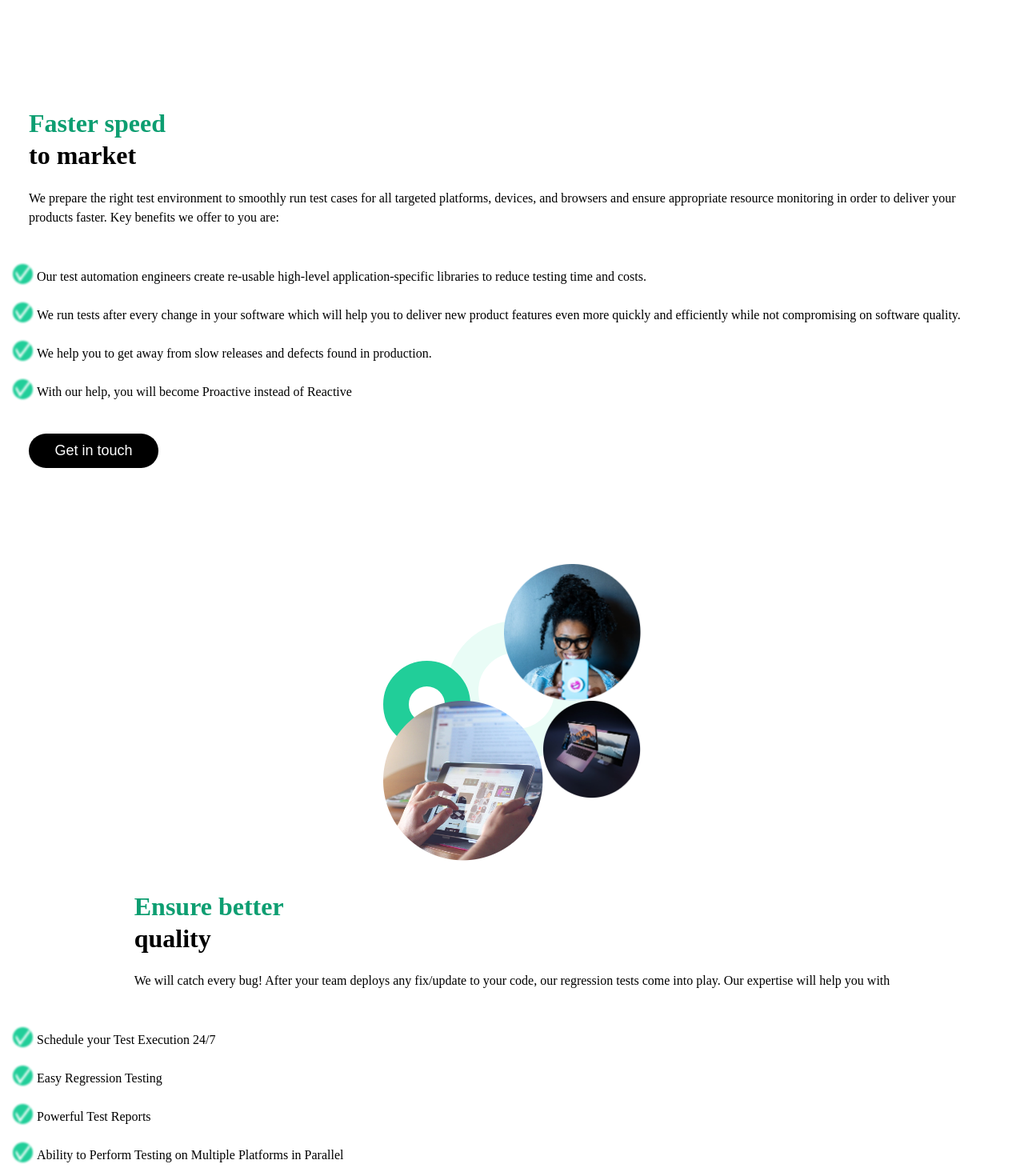
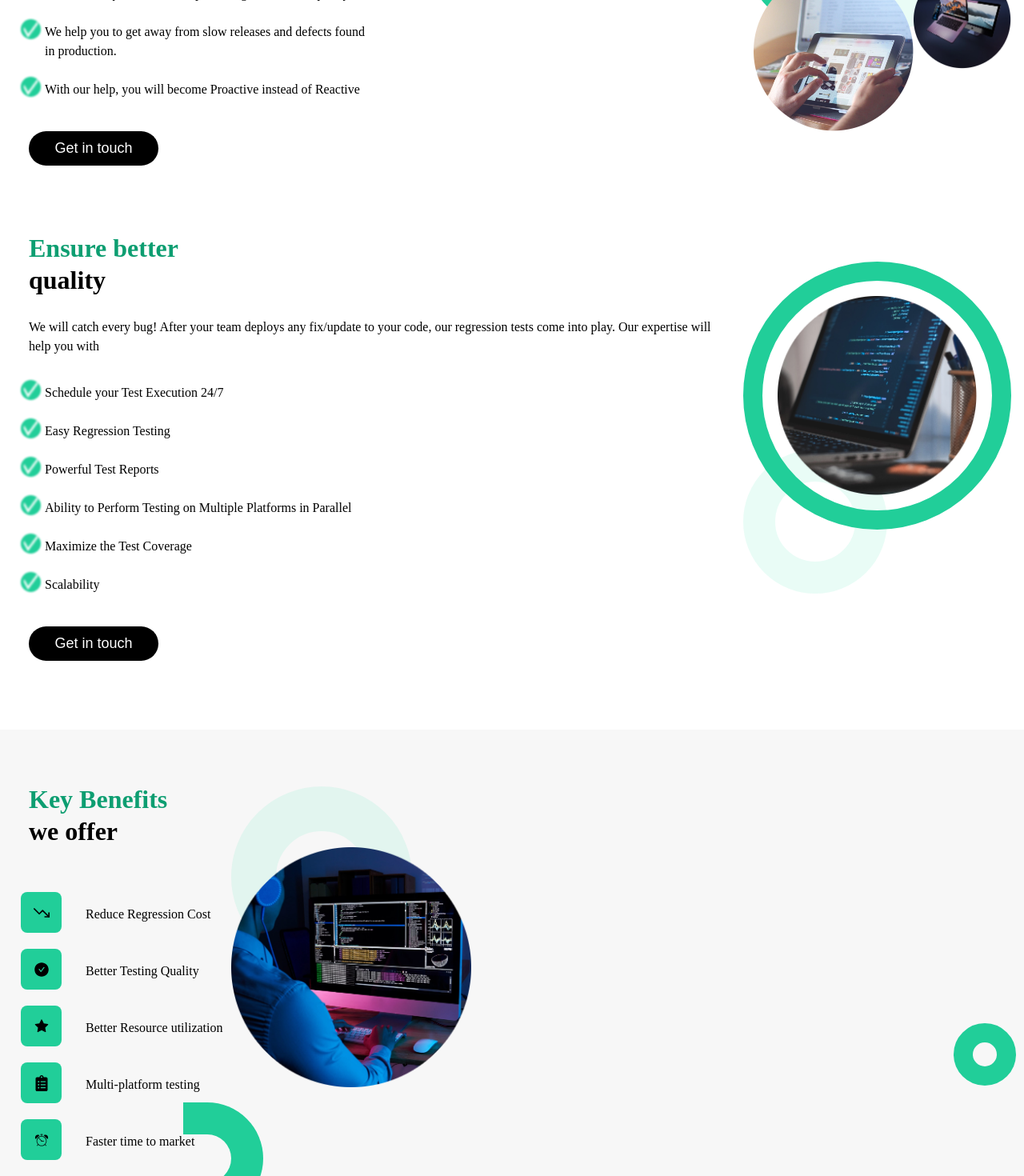
Before and after one commit to a11ysolutions/website, a React (Create React App) app: page /automation in a window 1280 px wide. Shown: the part 2237-3707 px from the top of the page at 80% size. Built offline with nearby package versions, Linux system fonts and the light colour scheme.

Commit message:
fix: remove problems with tablet view

```diff
--- a/src/Components/Automation/Automation.css
+++ b/src/Components/Automation/Automation.css
@@ -139,12 +139,30 @@
     margin-top: 70px;
 }
 
+.info-with-image{
+    display: flex;
+    flex-direction: column;
+    align-items: center;
+    width: 100%;
+}
+
+.checked-info{
+    display: flex;
+    flex-direction: column;
+}
+
+.shadowed-section{
+    width: 100%;
+    padding: 20px;
+    margin-top: 50px;
+    background-color: #AAAAAA19;
+}
+
 
 @media screen and (min-width: 768px) and (max-width: 1200px){
     .a11y-button.automation{
         align-self: start;
         margin-top: 30px;
-        margin-left: 112px;
     }
 
     .intermediate-image{
@@ -158,10 +176,11 @@
         height: 400px;
         align-self: center;
         margin-top: 30px;
+        margin-left: 150px;
     }
 
     .automation-fourth-circle{
-        right: 280px;
+        right: 200px;
         margin-top: 230px;
     }
 
@@ -169,8 +188,36 @@
         width: 170px;
         height: 170px;
         position: absolute;
-        margin-left: 100px;
-        margin-top: 30px;
+        /* margin-left: 100px; */
+        margin-top: 10px;
 
     }
+
+    .automation-third-circle{
+        margin-left: -265px;
+        /* margin-top: 295px; */
+    }
+
+    .info-with-image{
+        align-self: flex-start;
+    }
+
+    .checked-info, button.automation{
+        align-self: flex-start;
+    }
+
+    button.automation{
+        margin-left: 110px !important;
+    }
+
+    .shadowed-section{
+        padding: 0
+    }
+
 }
+
+@media screen and (min-width: 1200px){
+    .info-with-image{
+        flex-direction: row;
+    }
+}
--- a/src/Components/Automation/Automation.js
+++ b/src/Components/Automation/Automation.js
@@ -42,6 +42,8 @@ function Automation() {
                 pillPosition={{ top: "-40px", left: "170px" }}
             />
 
+            <section className="info-with-image">
+                <div className="checked-info">
                     <BicolorTitledText
                         color1="#0D9E71"
                         color2="black"
@@ -60,6 +62,7 @@ function Automation() {
                     <Button
                         className="automation"
                     >Get in touch</Button>
+                </div>
 
                 <div className="intermediate-image">
                     <div className="automation-first-encircled-img">
@@ -67,7 +70,10 @@ function Automation() {
                     </div>
                     <div className="automation-first-blurred-circle"></div>
                 </div>
+            </section>
 
+            <section className="info-with-image">
+                <div className="checked-info">
                     <BicolorTitledText
                         color1="#0D9E71"
                         color2="black"
@@ -87,6 +93,7 @@ function Automation() {
                     <Button
                         className="automation"
                     >Get in touch</Button>
+                </div>
 
                 <div className="intermediate-image">
                     <img src="./women-with-mobile.png" alt="Woman using a mobile and smiling" className="automation-second-image"/>
@@ -99,7 +106,10 @@ function Automation() {
                         <div className="automation-second-blurred-circle"></div>
                     </div>
                 </div>
+            </section>
 
+            <section className="info-with-image">
+                <div className="checked-info">
                     <BicolorTitledText
                         color1="#0D9E71"
                         color2="black"
@@ -121,6 +131,7 @@ function Automation() {
                     <Button
                         className="automation"
                     >Get in touch</Button>
+                </div>
 
 
                 <div className="intermediate-image">
@@ -129,14 +140,16 @@ function Automation() {
                     </div>
                     <div className="automation-first-blurred-circle"></div>
                 </div>
+            </section>
 
 
-            <section style={{width: "100%", padding: "20px", marginTop: "50px", backgroundColor: "#AAAAAA19"}}>
+            <section className="info-with-image shadowed-section">
+                <div className="checked-info">
                     <BicolorTitledText
                         color1="#0D9E71"
                         color2="black"
-                    color1Text="Functional Testing Services"
-                    color2Text="We Offer"
+                        color1Text="Key Benefits"
+                        color2Text="we offer"
                     ></BicolorTitledText>
 
                     <CheckedItem icon={TRENDING_ICON} >Reduce Regression Cost</CheckedItem>
@@ -144,6 +157,7 @@ function Automation() {
                     <CheckedItem icon={STAR_ICON}>Better Resource utilization</CheckedItem>
                     <CheckedItem icon={CLIPBOARD_ICON}>Multi-platform testing</CheckedItem>
                     <CheckedItem icon={ALARM_ICON}>Faster time to market</CheckedItem>
+                </div>
 
                 <div className="last-image">
                     <div className="automation-third-circle-container">
--- a/src/Components/UI/BicolorTitledText/BicolorTitledText.css
+++ b/src/Components/UI/BicolorTitledText/BicolorTitledText.css
@@ -13,7 +13,7 @@
 
 @media screen and (min-width: 768px) and (max-width: 1200px) {
   .bicolor-titled-container{
-    max-width: 390px;
+    max-width: 400px;
     align-self: flex-start;
     margin-left: 95px
   }
@@ -22,6 +22,7 @@
   }
 
   .bicolor-titled-container p{
+    max-width: 400px;
     font: normal normal normal 16px/24px Archivo;
   }
 }
--- a/src/Components/UI/BicolorTitledText/BicolorTitledText.js
+++ b/src/Components/UI/BicolorTitledText/BicolorTitledText.js
@@ -11,9 +11,9 @@ function BicolorTitledText({color1, color2, color1Text, color2Text, children}) {
                 </span><br />
                 {color2Text}
             </h1>
-            <p>
+            <div>
             {children}
-            </p>
+            </div>
         </div>
     )
 }
--- a/src/Components/UI/CheckedItem/CheckedItem.css
+++ b/src/Components/UI/CheckedItem/CheckedItem.css
@@ -10,6 +10,7 @@
   text-align: left;
   margin-left: 30px;
   margin-top: 4px;
+  max-width: 400px;
 }
 
 .checked-item-icon {
@@ -52,6 +53,6 @@
 
 @media screen and (min-width: 768px) and (max-width: 1200px) {
   .checked-item {
-    margin-left: 230px;
+    margin-left: 112px;
   }
 }
```
Lines whose indentation alone changed are shown as unchanged.
